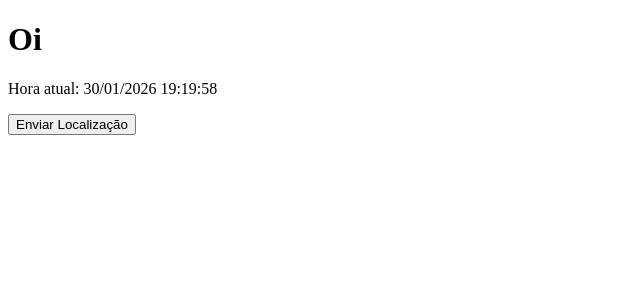
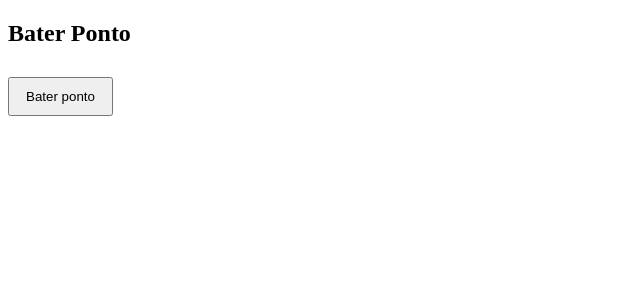
Before and after one commit to thais-pacheco/Registro-de-Ponto, a Django app: page / in a window 1280 px wide. Shown: the top 300 px of the page, without its empty margins (0-640 px from the left). Run offline with Django 5.2, Linux system fonts and the light colour scheme.

Commit message:
feat: :sparkles: funcao de tirar foto

```diff
--- a/core/settings.py
+++ b/core/settings.py
@@ -108,8 +108,9 @@ AUTH_PASSWORD_VALIDATORS = [
 STATIC_URL = "/static/"
 STATICFILES_DIRS = [os.path.join(BASE_DIR, "static")]
 
-MEDIA_ROOT = os.path.join(BASE_DIR, 'media/')
 MEDIA_URL = '/media/'
+MEDIA_ROOT = BASE_DIR / 'media'
+
 
 LANGUAGE_CODE = 'pt-br'
 TIME_ZONE = 'America/Sao_Paulo'
--- a/core/urls.py
+++ b/core/urls.py
@@ -7,7 +7,7 @@ from django.conf.urls.static import static
 urlpatterns = [
     path('admin/', admin.site.urls),
     path('', views.mysite, name='mysite'),
-    path('api/localizacao/', views.registrar_localizacao, name='registrar_localizacao'),
+    path('api/bater-ponto/', views.bater_ponto, name='bater_ponto'),
 ]
 
 urlpatterns += static(settings.STATIC_URL, document_root=settings.STATIC_ROOT)
--- a/myapp/templates/myapp/index.html
+++ b/myapp/templates/myapp/index.html
@@ -1,56 +1,146 @@
-{% extends 'base/base.html' %}
-{% load static %}
+<!DOCTYPE html>
+<html lang="pt-br">
+<head>
+    <meta charset="UTF-8">
+    <title>Bater Ponto</title>
 
-{% block title %}Meu Projeto{% endblock title %}
+    <link
+      rel="stylesheet"
+      href="https://unpkg.com/leaflet@1.9.4/dist/leaflet.css"
+    />
 
-{% block content %}
-<h1>Oi</h1>
+    <style>
+        video, canvas {
+            width: 100%;
+            max-width: 400px;
+            border-radius: 8px;
+            margin-top: 10px;
+        }
 
-<p>Hora atual: {{ hora_atual|date:"d/m/Y H:i:s" }}</p>
+        #map {
+            height: 300px;
+            margin-top: 20px;
+            border-radius: 8px;
+        }
 
-<button onclick="pedirPermissoes()">Enviar Localização</button>
+        button {
+            padding: 10px 16px;
+            margin-top: 10px;
+            cursor: pointer;
+        }
+    </style>
+</head>
+<body>
 
-<p id="resultado"></p>
-{% endblock content %}
+<h2>Bater Ponto</h2>
 
-{% block extrascript %}
+<button id="btnBater">Bater ponto</button>
+
+<div id="cameraArea" style="display:none;">
+    <video id="video" autoplay></video>
+    <canvas id="canvas" style="display:none;"></canvas>
+
+    <br>
+    <button id="btnFoto">Tirar foto</button>
+    <button id="btnConfirmar" style="display:none;">✅ Confirmar</button>
+    <button id="btnRefazer" style="display:none;">🔄 Tirar novamente</button>
+</div>
+
+<p id="status"></p>
+
+<div id="map" style="display:none;"></div>
+
+<script src="https://unpkg.com/leaflet@1.9.4/dist/leaflet.js"></script>
+
 <script>
-function pedirPermissoes() {
+let latitude = null;
+let longitude = null;
+let fotoBlob = null;
+document.getElementById("btnBater").onclick = async () => {
+    document.getElementById("status").innerText = "Obtendo localização...";
 
-    // 📍 LOCALIZAÇÃO
-    if ("geolocation" in navigator) {
-        navigator.geolocation.getCurrentPosition(
-            function(position) {
+    navigator.geolocation.getCurrentPosition(async (pos) => {
+        latitude = pos.coords.latitude;
+        longitude = pos.coords.longitude;
 
-                const latitude = position.coords.latitude;
-                const longitude = position.coords.longitude;
+        document.getElementById("cameraArea").style.display = "block";
 
-                fetch("/api/localizacao/", {
-                    method: "POST",
-                    headers: {
-                        "Content-Type": "application/json",
-                    },
-                    body: JSON.stringify({
-                        latitude: latitude,
-                        longitude: longitude
-                    })
-                })
-                .then(response => response.json())
-                .then(data => {
-                    document.getElementById("resultado").innerHTML =
-                        `Latitude: ${data.latitude}<br>
-                         Longitude: ${data.longitude}<br>
-                         IP: ${data.ip}`;
-                });
+        const video = document.getElementById("video");
+        const stream = await navigator.mediaDevices.getUserMedia({ video: true });
+        video.srcObject = stream;
 
-            },
-            function(error) {
-                alert("Permissão de localização negada");
-            }
-        );
+        document.getElementById("status").innerText = "Tire a foto para confirmar o ponto";
+
+    }, () => {
+        alert("Não foi possível obter a localização");
+    });
+};
+
+document.getElementById("btnFoto").onclick = () => {
+    const video = document.getElementById("video");
+    const canvas = document.getElementById("canvas");
+
+    canvas.width = video.videoWidth;
+    canvas.height = video.videoHeight;
+
+    const ctx = canvas.getContext("2d");
+    ctx.drawImage(video, 0, 0);
+
+    canvas.style.display = "block";
+    video.style.display = "none";
+
+    canvas.toBlob(blob => {
+        fotoBlob = blob;
+    });
+
+    document.getElementById("btnFoto").style.display = "none";
+    document.getElementById("btnConfirmar").style.display = "inline";
+    document.getElementById("btnRefazer").style.display = "inline";
+};
+
+document.getElementById("btnRefazer").onclick = () => {
+    document.getElementById("canvas").style.display = "none";
+    document.getElementById("video").style.display = "block";
+
+    document.getElementById("btnFoto").style.display = "inline";
+    document.getElementById("btnConfirmar").style.display = "none";
+    document.getElementById("btnRefazer").style.display = "none";
+};
+
+document.getElementById("btnConfirmar").onclick = async () => {
+    const formData = new FormData();
+    formData.append("latitude", latitude);
+    formData.append("longitude", longitude);
+    formData.append("foto", fotoBlob);
+
+    const resp = await fetch("/api/bater-ponto/", {
+        method: "POST",
+        body: formData
+    });
+
+    if (resp.ok) {
+        document.getElementById("status").innerText = "✅ Ponto batido com sucesso!";
+        mostrarMapa(latitude, longitude);
     } else {
-        alert("Geolocalização não suportada");
+        document.getElementById("status").innerText = "❌ Erro ao bater ponto";
     }
+};
+
+// MAPA
+function mostrarMapa(lat, lng) {
+    document.getElementById("map").style.display = "block";
+
+    const map = L.map('map').setView([lat, lng], 16);
+
+    L.tileLayer('https://{s}.tile.openstreetmap.org/{z}/{x}/{y}.png', {
+        attribution: '© OpenStreetMap'
+    }).addTo(map);
+
+    L.marker([lat, lng]).addTo(map)
+        .bindPopup("Local do ponto")
+        .openPopup();
 }
 </script>
-{% endblock extrascript %}
+
+</body>
+</html>
--- a/myapp/views.py
+++ b/myapp/views.py
@@ -2,41 +2,64 @@ from django.shortcuts import render
 from django.utils import timezone
 from django.http import JsonResponse
 from django.views.decorators.csrf import csrf_exempt
+import base64
 import json
+import uuid
+import os
+from django.conf import settings
 
 
 def mysite(request):
-    hora_atual = timezone.now()
-    return render(request, 'myapp/index.html', {'hora_atual': hora_atual})
+    hora = timezone.localtime(timezone.now())
+    return render(request, 'myapp/index.html', {'hora_atual': hora})
 
 
 def get_client_ip(request):
     x_forwarded_for = request.META.get('HTTP_X_FORWARDED_FOR')
     if x_forwarded_for:
-        ip = x_forwarded_for.split(',')[0]
-    else:
-        ip = request.META.get('REMOTE_ADDR')
-    return ip
+        return x_forwarded_for.split(',')[0]
+    return request.META.get('REMOTE_ADDR')
+
 
 
 @csrf_exempt
-def registrar_localizacao(request):
-    if request.method == "POST":
-        data = json.loads(request.body)
+def bater_ponto(request):
+    if request.method != "POST":
+        return JsonResponse({"erro": "Método inválido"}, status=405)
 
-        latitude = data.get("latitude")
-        longitude = data.get("longitude")
-        ip = get_client_ip(request)
+    latitude = request.POST.get("latitude")
+    longitude = request.POST.get("longitude")
+    foto = request.FILES.get("foto")
 
-        print("Latitude:", latitude)
-        print("Longitude:", longitude)
-        print("IP:", ip)
+    if not foto:
+        return JsonResponse({"erro": "Foto não enviada"}, status=400)
 
-        return JsonResponse({
-            "status": "ok",
-            "latitude": latitude,
-            "longitude": longitude,
-            "ip": ip
-        })
+    hora = timezone.localtime()
+
+    nome_arquivo = f"{uuid.uuid4()}.png"
+    pasta = os.path.join(settings.MEDIA_ROOT)
+
+    os.makedirs(pasta, exist_ok=True)
+
+    caminho = os.path.join(pasta, nome_arquivo)
+
+    with open(caminho, "wb") as f:
+        for chunk in foto.chunks():
+            f.write(chunk)
+
+    print("PONTO REGISTRADO")
+    print("Hora:", hora)
+    print("Latitude:", latitude)
+    print("Longitude:", longitude)
+    print("IP:", request.META.get("REMOTE_ADDR"))
+    print("Foto:", nome_arquivo)
+
+    return JsonResponse({
+        "status": "ok",
+        "hora": hora.strftime("%d/%m/%Y %H:%M:%S"),
+        "latitude": latitude,
+        "longitude": longitude,
+        "foto": nome_arquivo
+    })
 
     return JsonResponse({"erro": "Método inválido"}, status=400)
```
